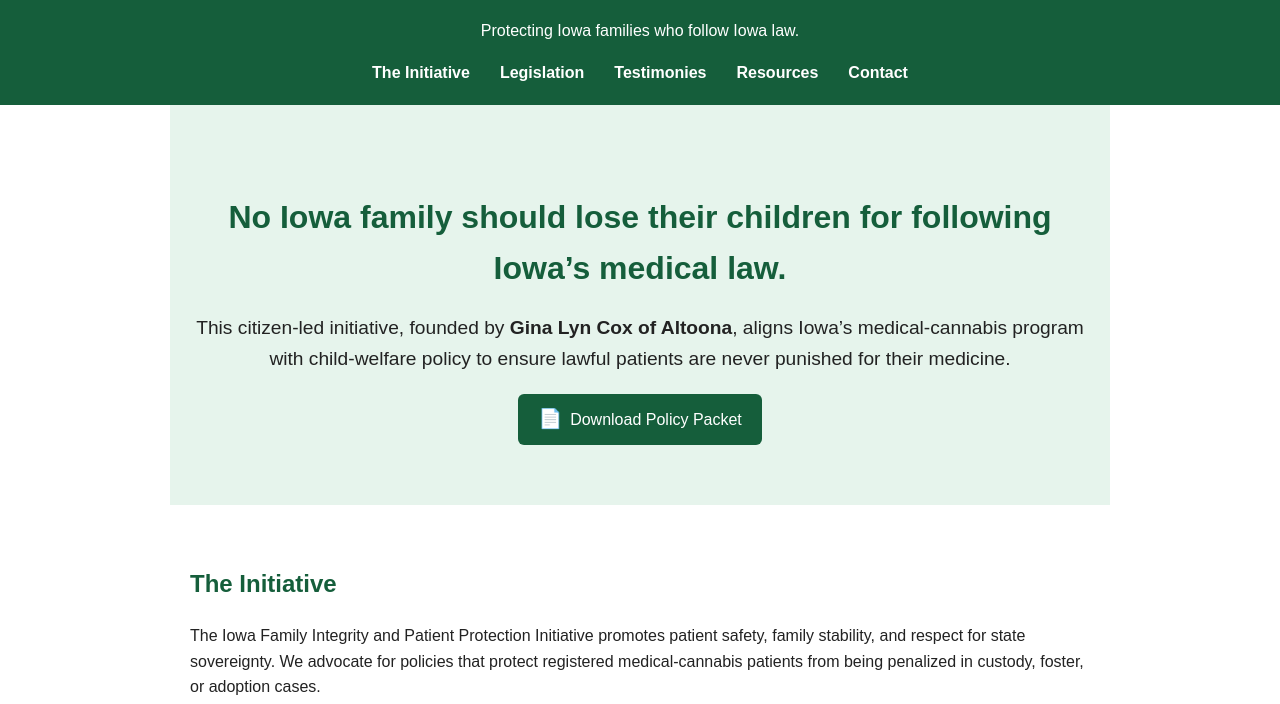
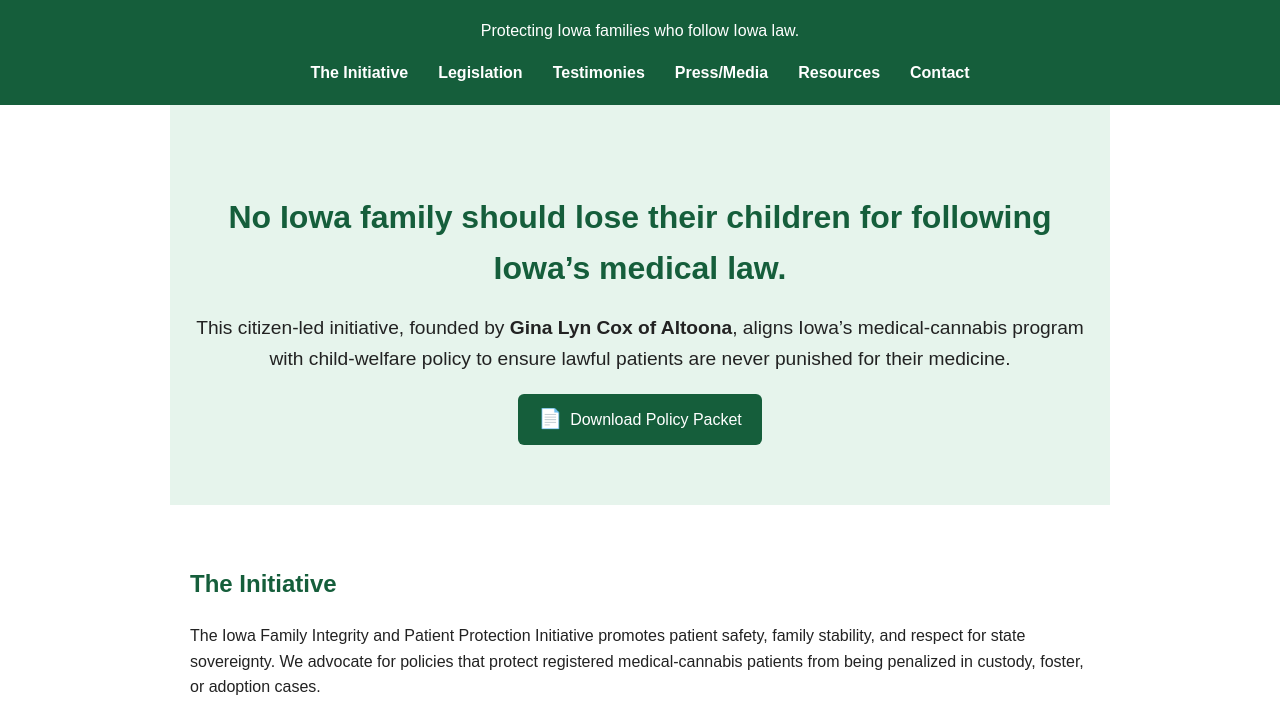
Before and after one commit to ginalyncox/iowa-family-integrity, a plain HTML site: page index.html in a window 1280 px wide. Shown: the part 96-800 px from the top of the page. Drawn offline with Linux system fonts and the light colour scheme.

Commit message:
Enhance SEO and improve navigation styles
Added a meta description for SEO and adjusted CSS for navigation.

```diff
--- a/index.html
+++ b/index.html
@@ -4,10 +4,11 @@
   <meta charset="UTF-8" />
   <meta name="viewport" content="width=device-width, initial-scale=1.0" />
   <title>Iowa Family Integrity and Patient Protection Initiative</title>
+  <meta name="description" content="Protecting Iowa families who follow Iowa's medical cannabis law. Policy, legislative draft, and press resources." />
   <style>
     body { font-family: Arial, sans-serif; margin: 0; padding: 0; line-height: 1.6; color: #222; }
     header { background: #155e3b; color: #fff; padding: 20px 40px; text-align: center; }
-    nav ul { display: flex; justify-content: center; list-style: none; padding: 0; margin: 0; }
+    nav ul { display: flex; justify-content: center; list-style: none; padding: 0; margin: 0; flex-wrap: wrap; }
     nav ul li { margin: 0 15px; }
     nav ul li a { color: #fff; text-decoration: none; font-weight: bold; }
     section { padding: 40px; max-width: 900px; margin: auto; }
@@ -15,12 +16,7 @@
     .hero { text-align: center; background: #e6f4ec; padding: 60px 20px; }
     .hero h1 { font-size: 2em; margin-bottom: 10px; }
     .hero p { font-size: 1.2em; }
-    .btn {
-      background: #155e3b; color: #fff; padding: 10px 20px;
-      border: none; text-decoration: none; border-radius: 6px;
-      display: inline-flex; align-items: center; gap: 8px;
-      transition: background 0.3s ease;
-    }
+    .btn { background: #155e3b; color: #fff; padding: 10px 20px; border: none; text-decoration: none; border-radius: 6px; display: inline-flex; align-items: center; gap: 8px; transition: background 0.3s ease; }
     .btn:hover { background: #0e3f29; }
     .btn .icon { font-size: 1.2em; }
     footer { background: #333; color: #fff; text-align: center; padding: 20px; }
@@ -35,6 +31,7 @@
         <li><a href="#initiative">The Initiative</a></li>
         <li><a href="#legislation">Legislation</a></li>
         <li><a href="#stories">Testimonies</a></li>
+        <li><a href="press.html">Press/Media</a></li>
         <li><a href="#resources">Resources</a></li>
         <li><a href="#contact">Contact</a></li>
       </ul>
```
